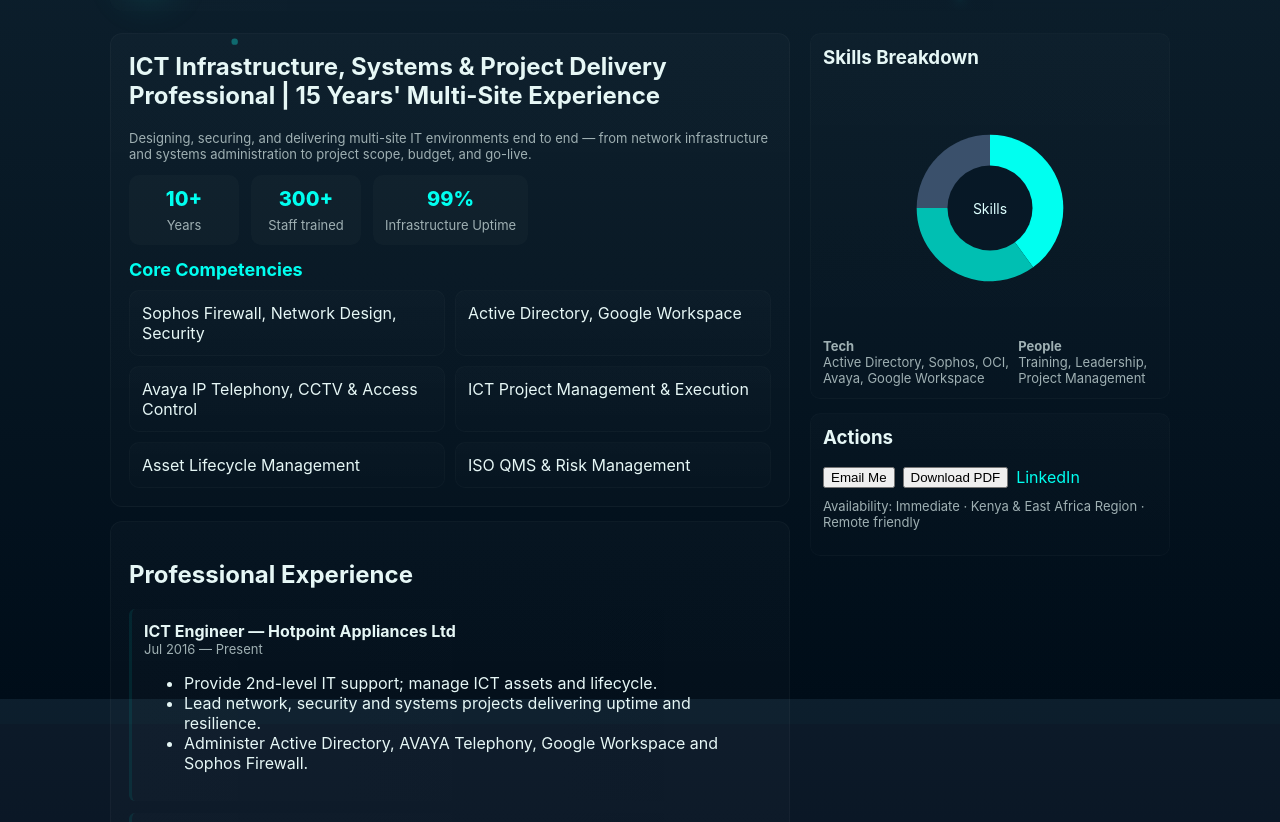
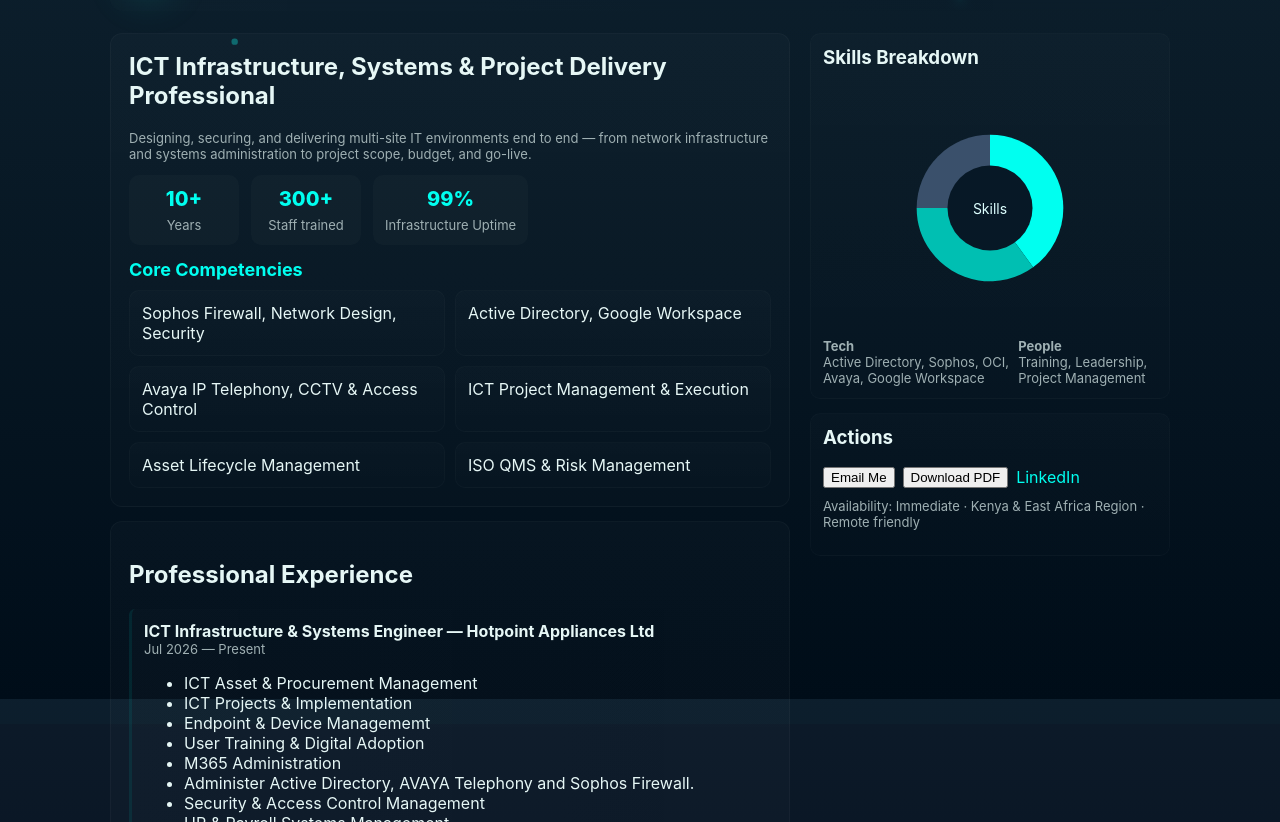
Before and after one commit to phillmash/me, a plain HTML site: page index.html in a window 1280 px wide. Shown: the part 129-951 px from the top of the page. Drawn offline with Linux system fonts and the light colour scheme.

Commit message:
Update index.html

```diff
--- a/index.html
+++ b/index.html
@@ -150,7 +150,7 @@
   <div class="main">
     <div class="left">
       <section id="overview" class="panel fade-up">
-        <h1 style="margin-top:0">ICT Infrastructure, Systems & Project Delivery Professional | 15 Years' Multi-Site Experience</h1>
+        <h1 style="margin-top:0">ICT Infrastructure, Systems & Project Delivery Professional</h1>
         <p class="muted">Designing, securing, and delivering multi-site IT environments end to end — from network infrastructure and systems administration to project scope, budget, and go-live.</p>
         <div class="kpis" aria-hidden>
           <div class="kpi"><div class="num">10+</div><div class="lbl">Years</div></div>
@@ -175,6 +175,20 @@
       <section id="experience" class="panel fade-up" style="margin-top:14px">
         <h2>Professional Experience</h2>
         <div class="timeline">
+          <div class="tl-item">
+            <strong>ICT Infrastructure & Systems Engineer — Hotpoint Appliances Ltd</strong>
+            <div class="muted">Jul 2026 — Present</div>
+            <ul>
+              <li>ICT Asset & Procurement Management</li>
+              <li>ICT Projects & Implementation</li>
+              <li>Endpoint & Device Managememt</li>
+              <li>User Training & Digital Adoption</li>
+              <li>M365 Administration</li>
+              <li>Administer Active Directory, AVAYA Telephony and Sophos Firewall.</li>
+              <li>Security & Access Control Management</li>
+              <li>HR & Payroll Systems Management</li>
+            </ul>
+          </div>
           <div class="tl-item">
             <strong>ICT Engineer — Hotpoint Appliances Ltd</strong>
             <div class="muted">Jul 2016 — Present</div>
```
